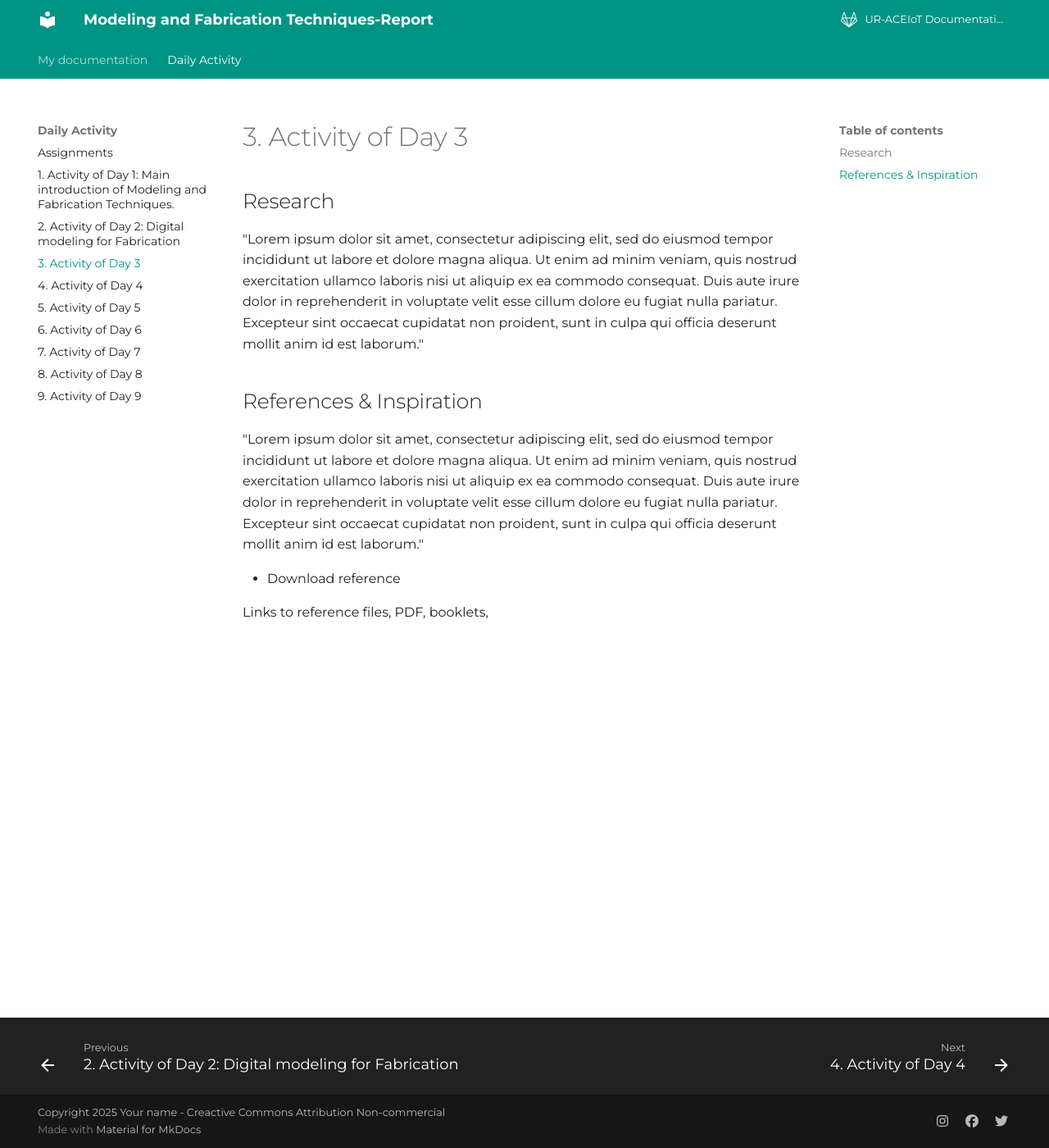
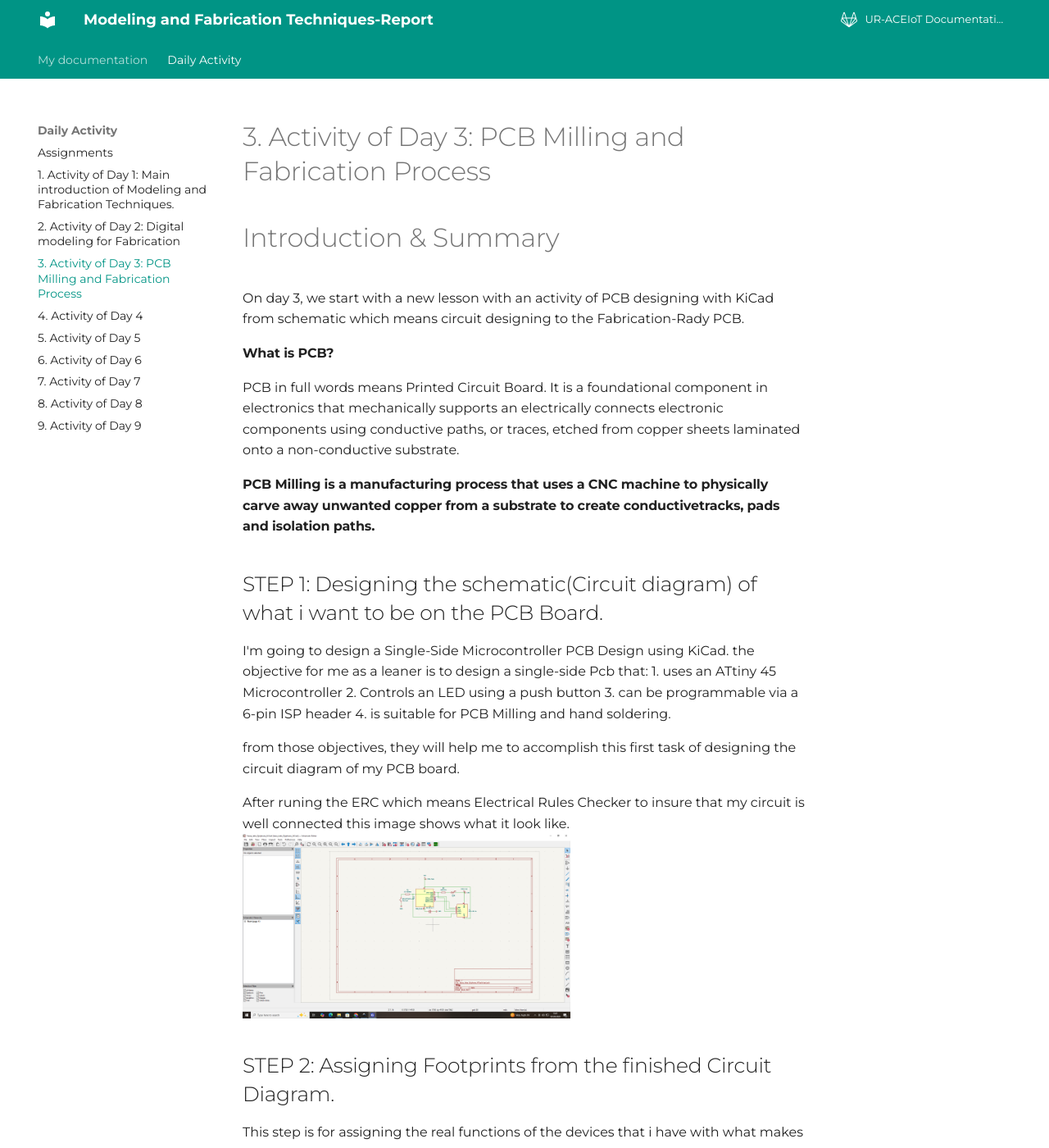
Before and after one commit to izesa/Modeling-and-Fabrication-Techniques, an MkDocs documentation site: the page built from docs/Daily-Activity/day_3.md, in a window 1280 px wide and 1400 px high. Shown: the whole window at 82% size. Built offline with MkDocs 1.6.1 and Material for MkDocs 9.7.7, drawn with Linux system fonts in a browser that asks for light colours; some of the changed text lies outside the part shown.

Commit message:
modified:   docs/Daily-Activity/day_3.md new file:   docs/files/Izesa_Jabo_Epiphane_KiCad-20260326T124100Z-1-001.zip new file:   docs/images/Jabo_KiCad_schema.png new file:   docs/images/KiCad_Footprints.png new file:   docs/images/KiCad_PCB_Design02.png new file:   docs/images/KiCad_PCB_Design03.png new file:   docs/images/KiCad_PCB_Design04.png new file:   docs/images/kiCad_PCB_Design.png

```diff
--- a/docs/Daily-Activity/day_3.md
+++ b/docs/Daily-Activity/day_3.md
@@ -1,14 +1,55 @@
-# 3. Activity of Day 3
+# 3. Activity of Day 3: PCB Milling and Fabrication Process
+# Introduction & Summary
 
-## Research
+On day 3, we start with a new lesson with an activity of PCB designing with KiCad from schematic which means circuit designing to the Fabrication-Rady PCB.
+#### What is PCB?
+PCB in full words means Printed Circuit Board. It is a foundational component in electronics that mechanically supports an electrically connects electronic components using conductive paths, or traces, etched from copper sheets laminated onto a non-conductive substrate.
 
-"Lorem ipsum dolor sit amet, consectetur adipiscing elit, sed do eiusmod tempor incididunt ut labore et dolore magna aliqua. Ut enim ad minim veniam, quis nostrud exercitation ullamco laboris nisi ut aliquip ex ea commodo consequat. Duis aute irure dolor in reprehenderit in voluptate velit esse cillum dolore eu fugiat nulla pariatur. Excepteur sint occaecat cupidatat non proident, sunt in culpa qui officia deserunt mollit anim id est laborum."
+#### PCB Milling is a manufacturing process that uses a CNC machine to physically carve away unwanted copper from a substrate to create conductivetracks, pads and isolation paths.
 
-## References & Inspiration
+## STEP 1: Designing the schematic(Circuit diagram) of what i want to be on the PCB Board.
+I'm going to design a Single-Side Microcontroller PCB Design using KiCad. the objective for me as a leaner is to design a single-side Pcb that:
+1. uses an ATtiny 45 Microcontroller
+2. Controls an LED using a push button
+3. can be programmable via a 6-pin ISP header
+4. is suitable for PCB Milling and hand soldering.
 
-"Lorem ipsum dolor sit amet, consectetur adipiscing elit, sed do eiusmod tempor incididunt ut labore et dolore magna aliqua. Ut enim ad minim veniam, quis nostrud exercitation ullamco laboris nisi ut aliquip ex ea commodo consequat. Duis aute irure dolor in reprehenderit in voluptate velit esse cillum dolore eu fugiat nulla pariatur. Excepteur sint occaecat cupidatat non proident, sunt in culpa qui officia deserunt mollit anim id est laborum."
+from those objectives, they will help me to accomplish this  first task of designing the circuit diagram of my PCB board.
+
+After runing the ERC which means Electrical Rules Checker to insure that my circuit is well connected this image shows what  it look like.
+![Image](../images/Jabo_KiCad_schema.png){ width=400 Height=300 align=middle }
+
+## STEP 2: Assigning Footprints from the finished Circuit Diagram.
+This step is for assigning the real functions of the devices that i have with what makes them connected . the following picture will show how i assigned every components with their corresponding libraries.
+![Image](../images/KiCad_Footprints.png){ width=400 Height=300 align=middle }
+
+After assigning footprints i click "Apply,Save and continue" and click F8 for updating PCB to go to the next step of PCB Layout.
+
+## STEP3: Single-Sided PCB Layout(Placement and Routing)
+After updating the PCB design, now i placed the component in the order for me to easly do routing methods. the following picture will show exactly how i placed them and how i did routing.
+![Image](../images/KiCad_PCB_Design.png){ width=400 Height=300 align=middle }
+
+After that i checked my design if it is with no errors where i clicked the Design Rules Checker, after that i got a challenge that the board has malformed outline(no edges found on Edge.cuts Layer)
 
 
-* Download reference
+## STEP 4: Design Rule Check
+The solution to that challenge is selected the Edge.Cuts Before implementing the Routing process. the following image shows the corrected PCB Layout desing with corresponding Edge Cuts.
+![Image](../images/KiCad_PCB_Design02.png){ width=400 Height=300 align=middle}
+#### This is a PCB Layout design which is corrected by Design Rule Checker with no errors.
 
-Links to reference files, PDF, booklets,
+## STEP 5: Prepare for Fabrication.
+As the PCB Layout design is done, the project is coming to an end. the following image show what it should look like on the a 3D viewer, how our Board is designed and what components are on the PCB board.
+![Image](../images/KiCad_PCB_Design03.png){ width=400 Height=300 align=Right}
+![Image](../images/KiCad_PCB_Design04.png){ width=400 Height=300 align=Left}
+
+For this last step the next thing is to generate Gerber files and drill files for printing the output correctly.
+
+#### Take Home
+To be able to design a PCB board according to the instructions needed for that chip or prototype that is an stable and embedded board with multiple electronic components. As an embedded computing system engineer this is a crucial lesson which help me to have skills on how to design and implement the creation of an embedded device.
+
+## References
+
+#### Downloadable file for KiCad Project:
+
+#### 1, KiCad project:
+[⬇️ Download my document](https://drive.google.com/uc?export=download&id=1-R97f5uQNQrm5XQOTNtBKmygB6124MI6)
```
Also changed, not shown: docs/images/Jabo_KiCad_schema.png (added), docs/images/KiCad_Footprints.png (added), docs/images/KiCad_PCB_Design02.png (added), docs/images/KiCad_PCB_Design03.png (added), docs/images/KiCad_PCB_Design04.png (added), docs/images/kiCad_PCB_Design.png (added), 1 other file.
